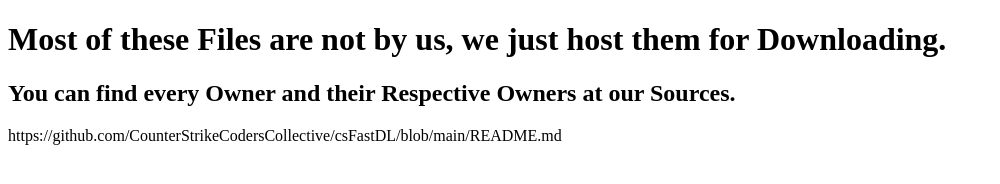
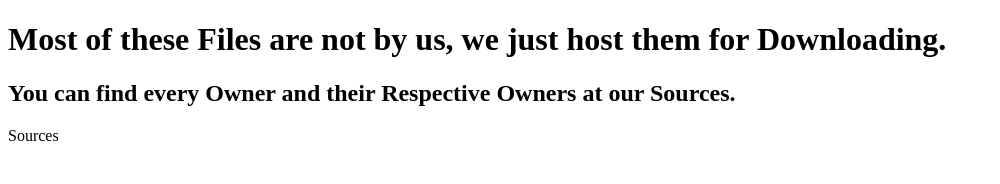
Before and after one commit to CounterStrikeCodersCollective/csFastDL, a plain HTML site: page index.html in a window 1280 px wide. Shown: the whole page, without its empty margins (0-1000 px from the left). Drawn offline with Linux system fonts and the light colour scheme.

Commit message:
Update Index

```diff
--- a/index.html
+++ b/index.html
@@ -1,5 +1,6 @@
 <!DOCTYPE html>
 <html>
+
 <head>
     <meta charset="utf-8">
     <meta http-equiv="X-UA-Compatible" content="IE=edge">
@@ -8,9 +9,13 @@
     <meta name="viewport" content="width=device-width, initial-scale=1">
     <link rel="stylesheet" href="">
 </head>
+
 <body>
     <h1>Most of these Files are not by us, we just host them for Downloading.</h1>
     <h2>You can find every Owner and their Respective Owners at our Sources.</h2>
-        <div class="url"> https://github.com/CounterStrikeCodersCollective/csFastDL/blob/main/README.md </div>
+    <div class="url">
+        <link href="https://github.com/CounterStrikeCodersCollective/csFastDL/blob/main/README.md">Sources</link>
+    </div>
 </body>
+
 </html>
```
Lines whose indentation alone changed are shown as unchanged.
